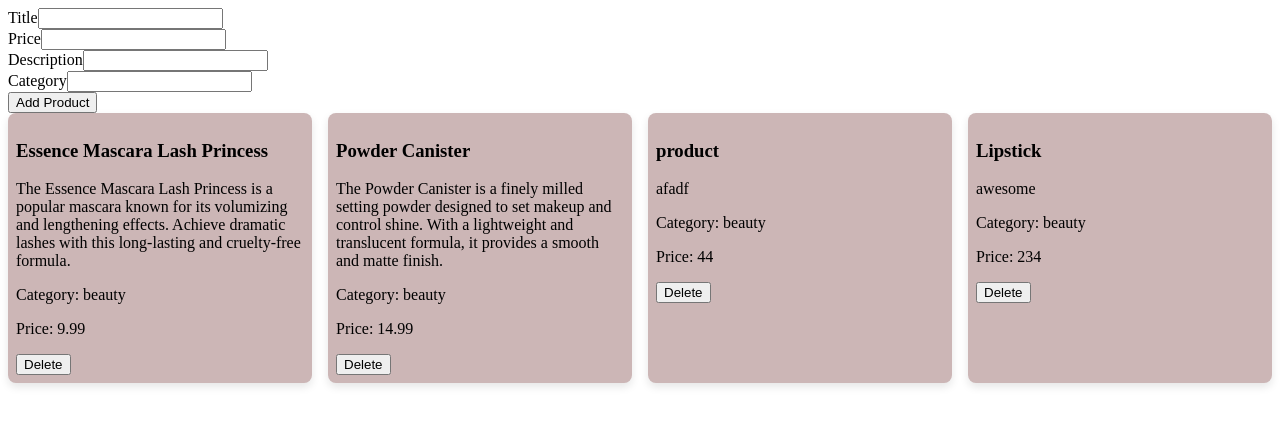
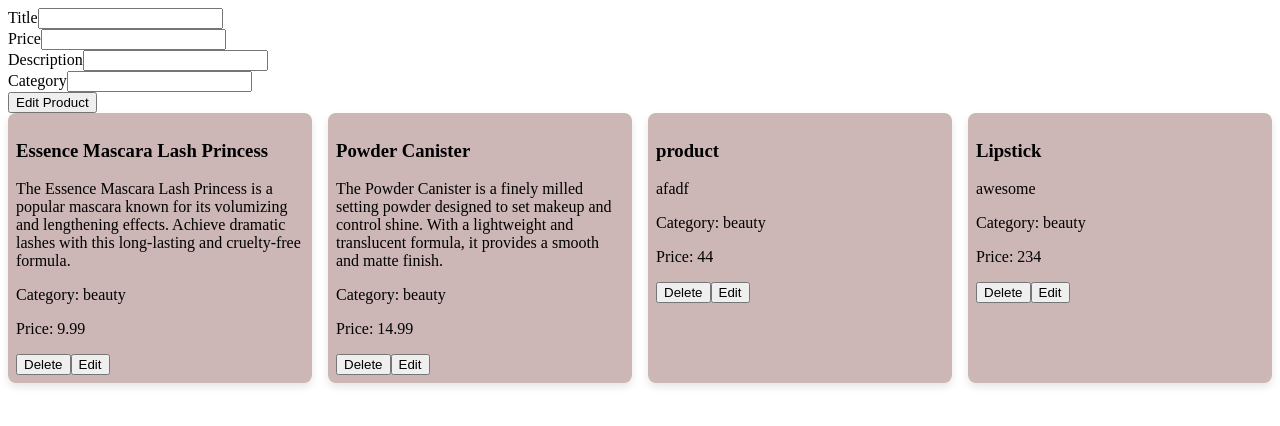
Before and after one commit to Salauddin-Ahmad/reduxToolkit-ecommerce, a React (Vite) app: page / in a window 1280 px wide. Shown: the top 426 px of the page. Built offline with nearby package versions, Linux system fonts and the light colour scheme; data requests are answered from the project's data file.

Commit message:
working with showing data on the form if clicked on the edit product button

```diff
--- a/src/App.jsx
+++ b/src/App.jsx
@@ -1,12 +1,24 @@
+import { useState } from "react";
 import ProductForm from "./features/products/ProductForm";
 import ProductListView from "./features/products/ProductListView";
 
 const App = () => {
+  const [isEdit, setIsEdit] = useState(false);
+  const [producToEdit, setProductToEdit] = useState({});
+
+  const onHandleSetProductToEdit = (product) => {
+    setProductToEdit(product)
+    setIsEdit(true)
+  }
   return (
     <div>
       <div>
-        <ProductForm/>
-        <ProductListView />
+        <ProductForm
+          producToEdit={producToEdit}
+          isEdit={isEdit}
+        />
+        <ProductListView
+          onHandleSetProductToEdit={onHandleSetProductToEdit} />
       </div>
     </div>
   );
--- a/src/features/products/ProductForm.jsx
+++ b/src/features/products/ProductForm.jsx
@@ -4,13 +4,14 @@
 import { createProduct } from "./productSlice";
 
 
-const ProductForm = () => {
+const ProductForm = ({producToEdit = {}, isEdit = false}) => {
+    console.log(producToEdit)
     const dispatch = useDispatch()
     const [product, setProduct] = useState({
-        title: "",
-        price: "",
-        description: "",
-        category: "",
+        title: producToEdit.id || '',
+        price: producToEdit.price || '',
+        description: producToEdit.description || '',
+        category: producToEdit.category || '',
     })
 
     const handleChange = (e) => {
@@ -62,7 +63,7 @@
                 />
             </div>
             <button type="submit">
-                Add Product
+                {isEdit ? "Update Product" : "Edit Product"}
             </button>
         </form>
 
--- a/src/features/products/ProductListView.jsx
+++ b/src/features/products/ProductListView.jsx
@@ -1,7 +1,7 @@
 import { useEffect } from "react";
-import { deleteProduct, fetchProducts } from "./productSlice";
+import { deleteProduct, fetchProducts, updateProduct } from "./productSlice";
 import { useDispatch, useSelector } from "react-redux";
-const ProductListView = () => {
+const ProductListView = ({onHandleSetProductToEdit}) => {
     const { products, isLoading, error } = useSelector(
         (state) => state.productsR
     );
@@ -13,6 +13,9 @@
         dispatch(fetchProducts())
     }, [dispatch]);
 
+    const handleEdit = (product) => {
+        onHandleSetProductToEdit(product)
+    }
 
     return <div >
         {isLoading && <p>Laoding ...</p>}
@@ -28,6 +31,7 @@
                         <p>Price: {product.price}</p>
 
                         <button onClick={() => dispatch(deleteProduct(product.id))}>Delete</button>
+                        <button onClick={() => handleEdit(product)}>Edit</button>
                     </article>
                 }))
                 : (
--- a/src/features/products/productSlice.js
+++ b/src/features/products/productSlice.js
@@ -27,6 +27,12 @@
         const res = await axios.post(BASE_URL, product);
         return res.data;
     })
+export const updateProduct = createAsyncThunk('products/updateProduct',
+    async ({id, product}) => {
+        const res = await axios.put(`${BASE_URL}/${id}`, product);
+        console.log(res.data)
+        return res.data;
+    })
 
 export const productSlice = createSlice({
     name: 'products',
@@ -54,7 +60,10 @@
                 )
             })
             .addCase(createProduct.fulfilled, (state, action) => {
-                state.products.push(action.payload)
+                state.products.push(action.payload  )
+            })
+            .addCase(updateProduct.fulfilled, (state, action) => {
+                state.products.push(action.payload  )
             })
     }
 })
```
